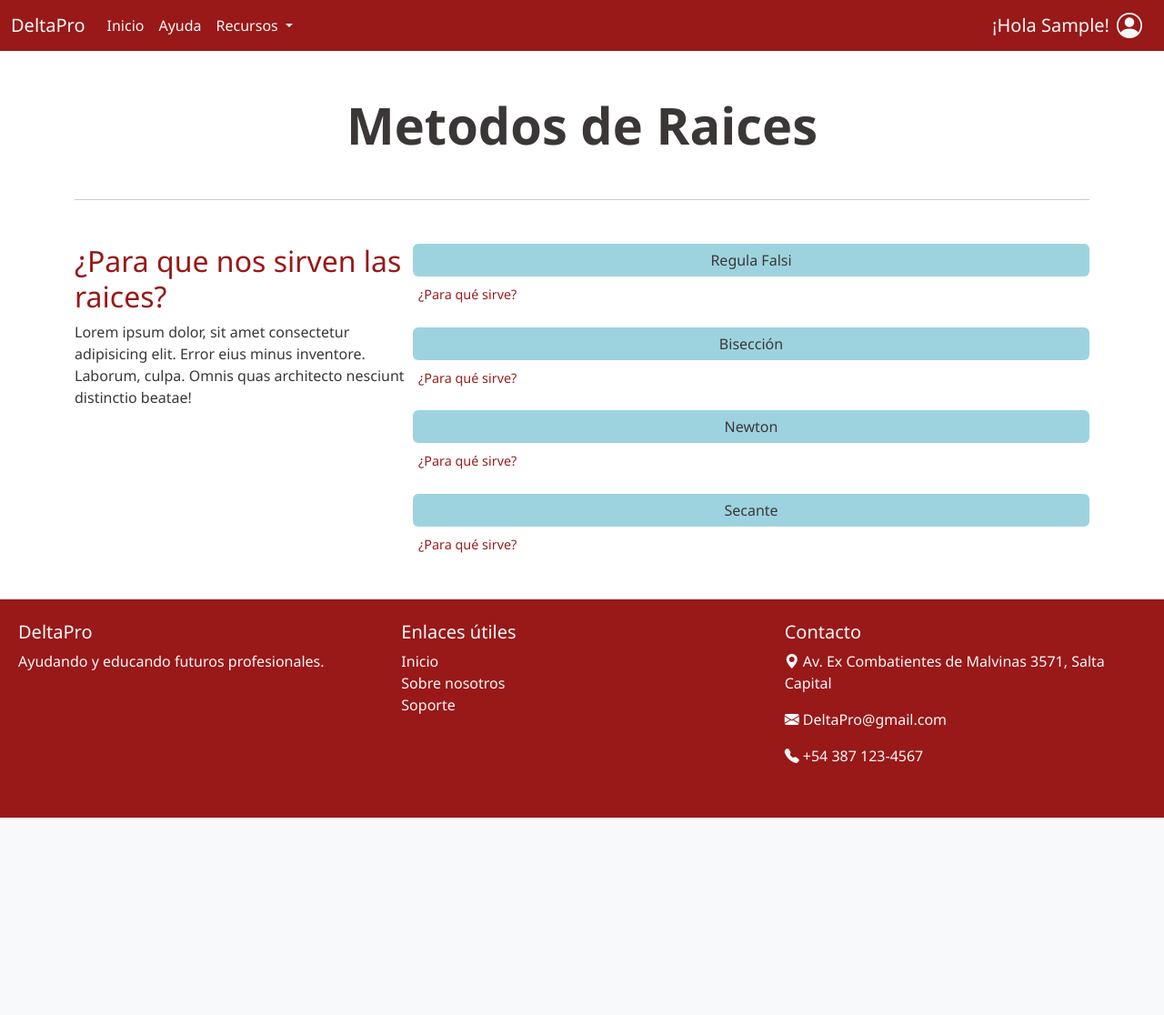
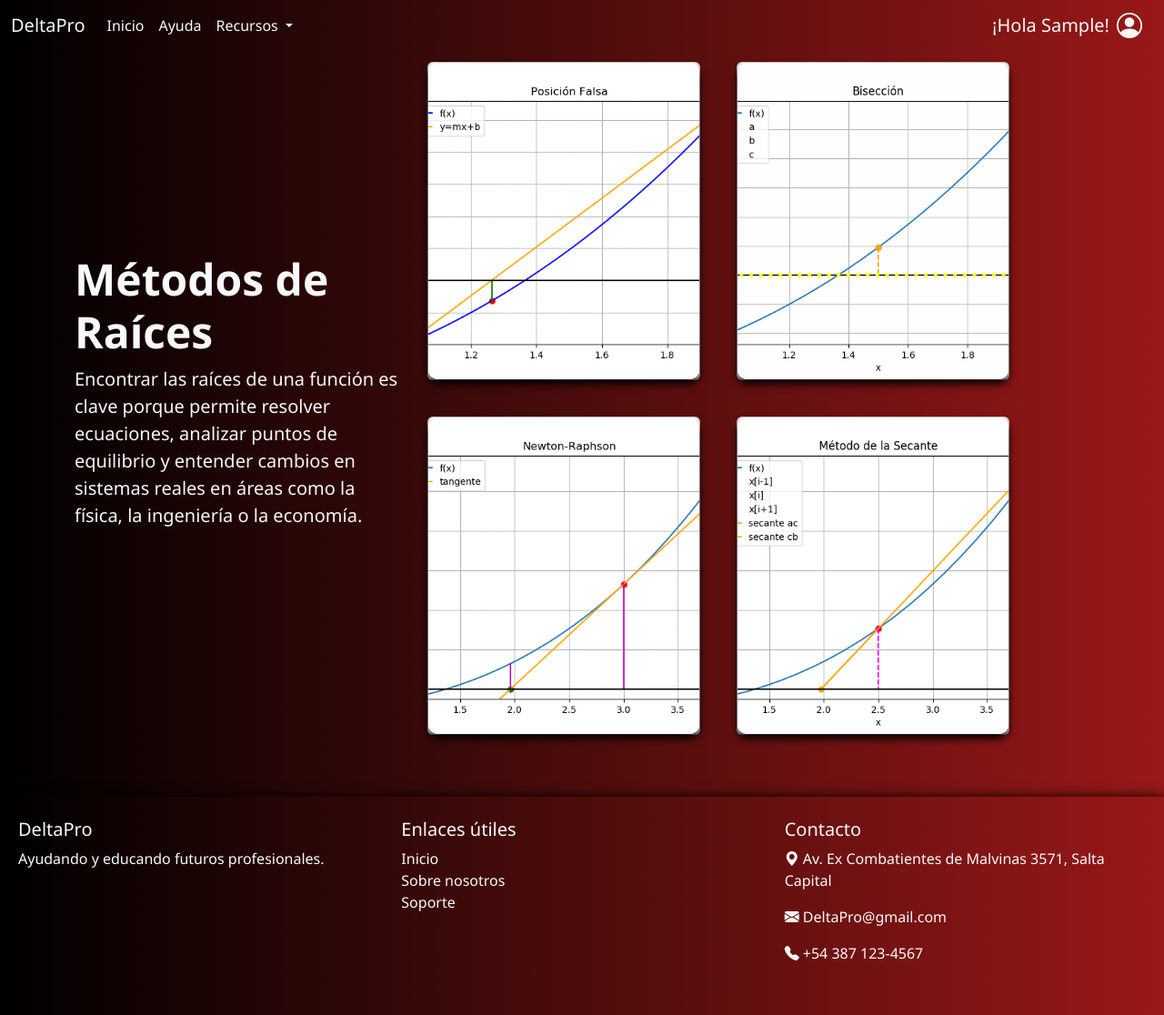
Before and after one commit to lop326/DeltaPro, a Django app: page /raices/ in a window 1280 px wide. Shown: the whole page at 91% size. Before the commit the page ends 899 px from the top, so only its background shows below. Run offline with Django 5.2, Linux system fonts and the light colour scheme; the visitor is signed in with stand-in values (Sample User, id 1); data that the repository does not hold is empty; some libraries are stand-ins or nearby versions.

Commit message:
se agrego nuevo diseño en menu de metodos

```diff
--- a/Web/static/css/base.css
+++ b/Web/static/css/base.css
@@ -68,10 +68,11 @@ body{
 }
 
 header,footer{
-    background-color: var(--color-rojo);
+    background: linear-gradient(to left,#991818,#000000);
     color: #F7F7F7;
 }
 footer{
+    box-shadow: 0 0 12px black;
     padding: 20px;
 }
 
--- a/Web/static/css/base_m.css
+++ b/Web/static/css/base_m.css
@@ -31,8 +31,8 @@ body{
 
 
 header{
-    background-color: var(--color-rojo);
-    color: #F7F7F7;
+  background: linear-gradient(to left,#991818,#000000);
+  color: #F7F7F7;
 }
 
 
--- a/Web/static/css/m_menu.css
+++ b/Web/static/css/m_menu.css
@@ -1,19 +1,21 @@
-.descripcion {
-    display: none;
-    background-color: #f8f9fa;
-    border-left: 5px solid #9c1c1c;
-    padding: 1rem;
-    margin-top: 0.5rem;
-    border-radius: 8px;
+:root {
+  --color-claro: #F7F7F7;
+  --color-gris-azulado: #C9D1D3;
+  --color-celeste: #7fc0ce;
+  --color-oscuro: #3B3737;
+  --color-rojo: #991818;
   }
-  .btn-toggle {
-    margin-top: 0.5rem;
-    font-size: 0.9rem;
-    color: #9c1c1c;
-    background: none;
-    border: none;
-    cursor: pointer;
+  body{
+  background: linear-gradient(to left,#991818,#000000); /*efecto gradiente hacia la derecha*/
+  color: #F7F7F7;
+  font-family: 'Segoe UI', Tahoma, Geneva, Verdana, sans-serif;
+  display: flex;
+  flex-direction: column;
   }
-  .btn-toggle:hover {
-    text-decoration: underline;
+
+
+
+  header{
+    background: linear-gradient(to left,#991818,#000000);
+  color: black;
   }
--- a/Web/static/scripts/m_menu.js
+++ /dev/null
@@ -1,4 +0,0 @@
-function toggleDescripcion(id) {
-    const el = document.getElementById(id);
-    el.style.display = el.style.display === 'block' ? 'none' : 'block';
-}
--- a/Web/templates/home.html
+++ b/Web/templates/home.html
@@ -50,7 +50,7 @@
       <h2>DeltaPro, haciendo tus calculos mas simples</h2>
       <div class="card" data-aos="slide-right" data-aos-delay="150">
         <div class="face front">
-          <img src="../static/videos/Biseccion_animado.gif" alt="metodo raices">
+          <img src="{% static 'videos/gif_metodos/Biseccion_animado.gif' %}" alt="metodo raices">
 
         </div>
         <div class="face back">
@@ -64,7 +64,7 @@
       </div>
       <div class="card" data-aos="fade" data-aos-delay="200">
         <div class="face front">
-          <img src="../static/videos/GIF006-PLANO-QUE-PASA-POR-EL-ORIGEN-1.gif" alt="metodo sistemas">
+          <img src="{% static 'videos/gif_metodos/grafico2.gif' %}" alt="metodo sistemas">
 
         </div>
         <div class="face back">
@@ -78,7 +78,7 @@
       </div>
       <div class="card" data-aos="slide-left"  data-aos-duration="900">
         <div class="face front">
-          <img src="../static/videos/GIF-ESTUDIO-DE-FUNCIÓN.gif" alt="foto 1" style="  width: 100%;height: 100%;object-fit: cover; display: block;">
+          <img src="{% static 'videos/GIF-ESTUDIO-DE-FUNCIÓN.gif' %}" alt="foto 1" style="  width: 100%;height: 100%;object-fit: cover; display: block;">
 
         </div>
         <div class="face back">
--- a/Web/templates/m_raices.html
+++ b/Web/templates/m_raices.html
@@ -5,67 +5,87 @@
 
 
 {% block extracss %}
+<link rel="stylesheet" href="{% static 'css/cards.css' %}">
 <link rel="stylesheet" href="{% static 'css/m_menu.css' %}">
 {% endblock %}
 {% block content %}
-<div class="container mt-5 ">
-    <div class="text-center">
-      <h1 class="display-4 fw-bold">Metodos de Raices</h1>
-    </div>
-    <hr class="col my-5">
-    <div class="body-raices" style="display: flex; flex-direction: row;">
-        <div class="info-raices">
-          <h2>¿Para que nos sirven las raices?</h2>
-          <p>Lorem ipsum dolor, sit amet consectetur adipisicing elit. Error eius minus inventore. Laborum, culpa.
-            Omnis quas architecto nesciunt distinctio beatae!</p>
-        </div>
-        <div class="d-grid gap-4 col-8">
+  <div class="container mt-3">
+    <div class="row align-items-center">
+      <!-- Columna izquierda: título y descripción -->
+      <div class="col-md-4 text-start mb-4">
+        <h1 class="display-5 fw-bold text-light">Métodos de Raíces</h1>
+        <p class="lead">Encontrar las raíces de una función es clave porque permite resolver ecuaciones, analizar puntos de equilibrio y entender cambios en sistemas reales en áreas como la física, la ingeniería o la economía.</p>
+      </div>
 
-          <!-- Regula Falsi -->
-          <div>
-            <a href="{% url 'regula_falsi' %}" class="btn btn-primary w-100">Regula Falsi</a>
-            <button class="btn-toggle" onclick="toggleDescripcion('desc1')">¿Para qué sirve?</button>
-            <div id="desc1" class="descripcion">
-              El método de Regula Falsi se usa para encontrar raíces de funciones continuas, combinando el enfoque gráfico de la secante con la verificación del cambio de signo. Es eficiente para funciones que no cambian de forma drástica.
+      <!-- Columna derecha: tarjetas -->
+      <div class="col-md-8">
+        <div class="row g-4">
+
+            <div class="card">
+              <div class="face front">
+                <img src="{% static 'videos/gif_metodos/posicionfalsa.gif' %}" alt="servicio 1">
+              </div>
+              <div class="face back">
+                <h3>Regula falsi</h3>
+                <p>El método de Regula Falsi se usa para encontrar raíces de funciones continuas, combinando el enfoque gráfico de la secante con la verificación del cambio de signo.</p>
+                <div class="link">
+                    <a class="btn btn-info" href="{% url 'regula_falsi' %}">USAR</a>
+                  </div>
             </div>
+
           </div>
 
-          <!-- Bisección -->
-          <div>
-            <a href="{% url 'biseccion' %}" class="btn btn-primary w-100">Bisección</a>
-            <button class="btn-toggle" onclick="toggleDescripcion('desc2')">¿Para qué sirve?</button>
-            <div id="desc2" class="descripcion">
-              El método de Bisección divide un intervalo en mitades sucesivas para encontrar una raíz. Es simple, seguro y garantiza convergencia si la función cambia de signo en el intervalo.
+
+            <div class="card">
+              <div class="face front">
+                <img src="{% static 'videos/gif_metodos/Biseccion_animado.gif' %}" alt="servicio 2">
+              </div>
+              <div class="face back">
+                <h3>Bisección</h3>
+                <p>El método de Bisección divide un intervalo en mitades sucesivas para encontrar una raíz. Es simple, seguro y garantiza convergencia si hay cambio de signo.</p>
+                <div class="link">
+                    <a class="btn btn-info" href="{% url 'biseccion' %}">USAR</a>
+                  </div>
             </div>
-          </div>
+            </div>
 
-          <!-- Newton -->
-          <div>
-            <a href="{% url 'newton' %}" class="btn btn-primary w-100">Newton</a>
-            <button class="btn-toggle" onclick="toggleDescripcion('desc3')">¿Para qué sirve?</button>
-            <div id="desc3" class="descripcion">
-              El método de Newton (o Newton-Raphson) utiliza derivadas para aproximarse rápidamente a una raíz. Es muy rápido si se elige un buen punto inicial y la función es suave.
+
+            <div class="card">
+              <div class="face front">
+                <img src="{% static 'videos/gif_metodos/NewtonRaphson.gif' %}" alt="servicio 3">
+              </div>
+              <div class="face back">
+                <h3>Newton Raphson</h3>
+                <p>Utiliza derivadas para aproximarse rápidamente a una raíz. Es eficiente si se elige un buen punto inicial y la función es suave.</p>
+                <div class="link">
+                    <a class="btn btn-info" href="{% url 'newton' %}">USAR</a>
+                  </div>
+              </div>
             </div>
-          </div>
 
-          <!-- Secante -->
-          <div>
-            <a href="{% url 'secante' %}" class="btn btn-primary w-100">Secante</a>
-            <button class="btn-toggle" onclick="toggleDescripcion('desc4')">¿Para qué sirve?</button>
-            <div id="desc4" class="descripcion">
-              El método de la secante es una técnica iterativa para encontrar raíces de funciones, similar al de Newton pero sin necesidad de derivar, ya que usa una recta secante entre dos puntos.
+
+
+            <div class="card">
+              <div class="face front">
+                <img src="{% static 'videos/gif_metodos/Secante.gif' %}" alt="servicio 4">
+              </div>
+              <div class="face back">
+                <h3>Secante</h3>
+                <p>El método de la secante usa una recta entre dos puntos para encontrar raíces, sin necesidad de calcular derivadas.</p>
+                <div class="link">
+                    <a class="btn btn-info" href="{% url 'secante' %}">USAR</a>
+                  </div>
+              </div>
             </div>
-          </div>
 
         </div>
+      </div> <!-- fin columna tarjetas -->
+    </div>
+  </div>
 
-    </div>
-
-
-</div>
 {% endblock %}
 
 
 {% block extrascripts %}
-<script src="{% static 'scripts/m_menu.js' %}"></script>
+
 {% endblock %}
```
Also changed, not shown: Web/templates/m_sistemas.html (+63 -36 lines), Web/static/videos/gif_metodos/Biseccion_animado.gif (renamed from Web/static/videos/Biseccion_animado.gif), Web/static/videos/gif_metodos/NewtonRaphson.gif (added), Web/static/videos/gif_metodos/Secante.gif (added), Web/static/videos/gif_metodos/grafico2.gif (renamed from Web/static/videos/GIF006-PLANO-QUE-PASA-POR-EL-ORIGEN-1.gif), Web/static/videos/gif_metodos/grafico3.gif (added), Web/static/videos/gif_metodos/posicionfalsa.gif (added), 2 other files.
